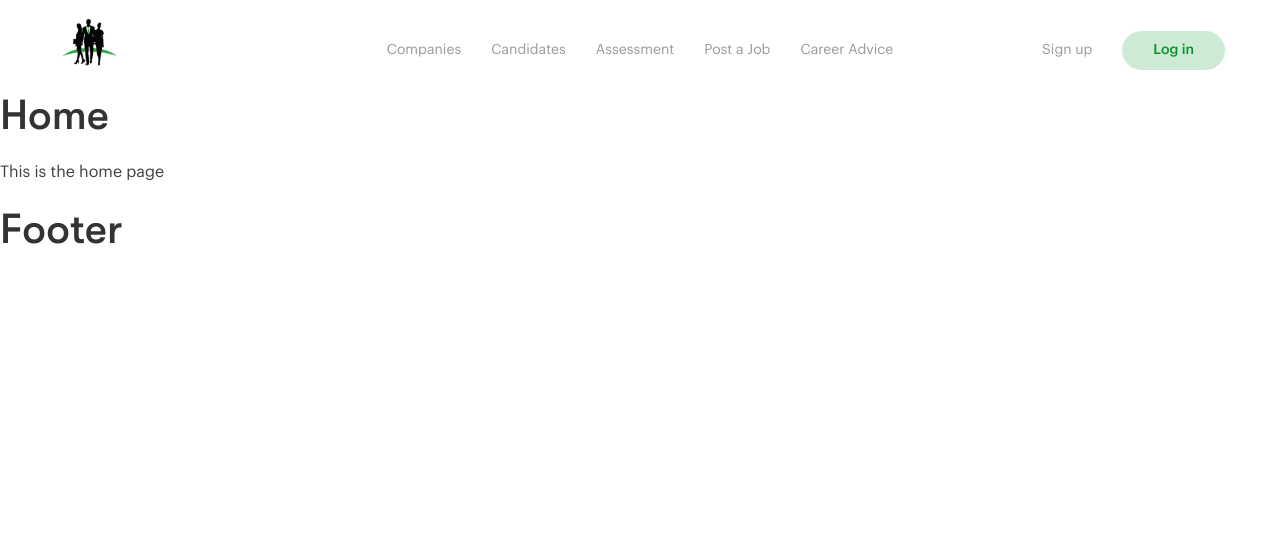
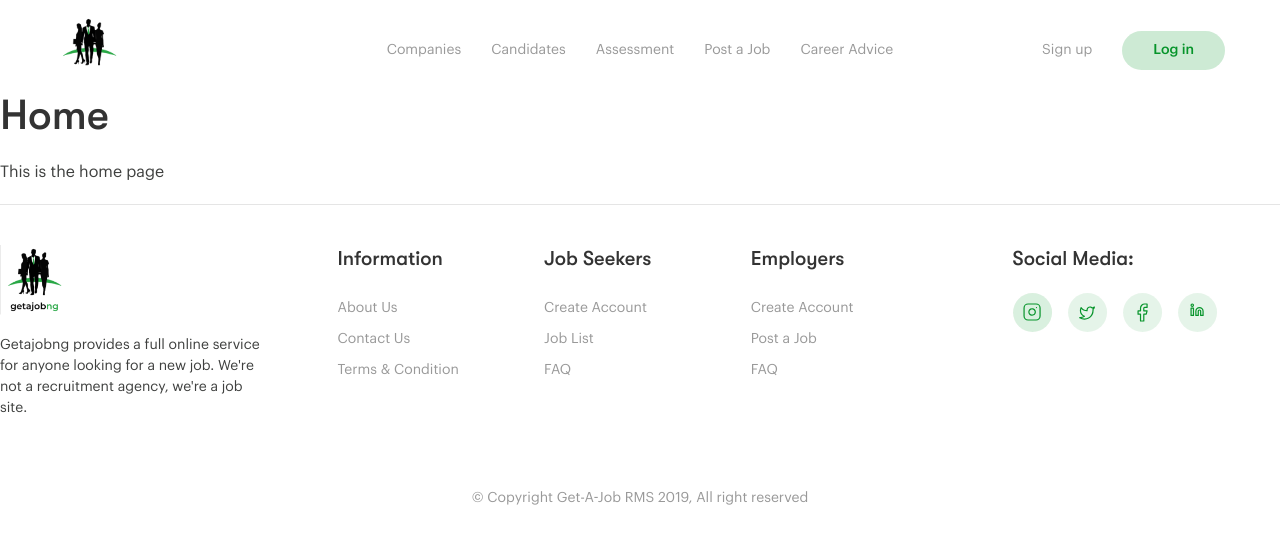
Before and after one commit to Adraheem/getajob-cloudfift-assessment, a React (Create React App) app: page / in a window 1280 px wide. Shown: the top 544 px of the page. Built offline with nearby package versions, Linux system fonts and the light colour scheme.

Commit message:
footer developed

```diff
--- /dev/null
+++ b/src/assets/data/footer-links.js
@@ -0,0 +1,78 @@
+import { facebook, instagram, linkedin, twitter } from "../images/icons";
+
+export const footerLinks = [
+  {
+    title: "Information",
+    links: [
+      {
+        name: "About Us",
+        url: "/about-us",
+      },
+      {
+        name: "Contact Us",
+        url: "/contact-us",
+      },
+      {
+        name: "Terms & Condition",
+        url: "/terms-and-condition",
+      },
+    ],
+  },
+  {
+    title: "Job Seekers",
+    links: [
+      {
+        name: "Create Account",
+        url: "/signup",
+      },
+      {
+        name: "Job List",
+        url: "job-list",
+      },
+      {
+        name: "FAQ",
+        url: "faq",
+      },
+    ],
+  },
+  {
+    title: "Employers",
+    links: [
+      {
+        name: "Create Account",
+        url: "/signup",
+      },
+      {
+        name: "Post a Job",
+        url: "post-job",
+      },
+      {
+        name: "FAQ",
+        url: "faq",
+      },
+    ],
+  },
+];
+
+export const footerSocials = [
+  {
+    title: "Instagram",
+    url: "http://www.instagram.com/getajob",
+    image: instagram,
+  },
+  {
+    title: "Twitter",
+    url: "http://www.twitter.com/getajob",
+    image: twitter,
+  },
+  {
+    title: "Facebook",
+    url: "http://www.facebook.com/getajob",
+    image: facebook,
+  },
+  {
+    title: "LinkedIn",
+    url: "http://www.linkedin.com/company/getajob",
+    image: linkedin,
+  },
+];
--- a/src/assets/images/brand/index.js
+++ b/src/assets/images/brand/index.js
@@ -1,3 +1,4 @@
 import logo from "./logo.png";
+import logoAlt from "./logo-alt.png";
 
-export { logo };
+export { logo, logoAlt };
--- /dev/null
+++ b/src/assets/images/icons/index.js
@@ -0,0 +1,6 @@
+import instagram from "./instagram.svg";
+import twitter from "./twitter.svg";
+import facebook from "./facebook.svg";
+import linkedin from "./linkedIn.svg";
+
+export { instagram, twitter, facebook, linkedin };
--- a/src/components/layout/footer/index.js
+++ b/src/components/layout/footer/index.js
@@ -1,8 +1,61 @@
+import { footerLinks, footerSocials } from "../../../assets/data/footer-links";
+import { logoAlt } from "../../../assets/images/brand";
+import styles from "../../../styles/modules/layout.module.scss";
+
 const Footer = () => {
   return (
-    <div>
-      <h1>Footer</h1>
-    </div>
+    <footer className={styles.footer}>
+      <div className="uk-container uk-container-large">
+        <div className="uk-grid-large" data-uk-grid>
+          <div className="uk-width-1-4">
+            <p>
+              <img src={logoAlt} alt="Getajobng" className={styles.logo} />
+            </p>
+
+            <p className="uk-margin-top uk-text-small">
+              Getajobng provides a full online service for anyone looking for a
+              new job. We're not a recruitment agency, we're a job site.
+            </p>
+          </div>
+          <div className="uk-width-1-2">
+            <div className="uk-grid-small uk-child-width-1-3" data-uk-grid>
+              {footerLinks.map((fl, i) => (
+                <div key={i}>
+                  <h4>{fl.title}</h4>
+
+                  <ul className="uk-nav uk-nav-default uk-text-small">
+                    {fl.links.map((flink, idx) => (
+                      <li key={idx}>
+                        <a href={flink.url}>{flink.name}</a>
+                      </li>
+                    ))}
+                  </ul>
+                </div>
+              ))}
+            </div>
+          </div>
+          <div className="uk-width-1-4">
+            <h4>Social Media:</h4>
+
+            <div className="uk-grid-small uk-child-width-auto" data-uk-grid>
+              {footerSocials.map((social, idx) => (
+                <div key={idx}>
+                  <a href={social.url} title={social.title}>
+                    <img src={social.image} alt={social.title} />
+                  </a>
+                </div>
+              ))}
+            </div>
+          </div>
+        </div>
+
+        <div className="uk-text-center uk-margin-large-top">
+          <p className="uk-text-meta">
+            &copy; Copyright Get-A-Job RMS 2019, All right reserved
+          </p>
+        </div>
+      </div>
+    </footer>
   );
 };
 
--- a/src/styles/modules/layout.module.scss
+++ b/src/styles/modules/layout.module.scss
@@ -2,3 +2,7 @@
     height: 70px;
     width: auto;
 }
+.footer > div {
+    border-top: 1px solid #e5e5e5;
+    padding: 40px 0;
+}
```
Also changed, not shown: src/assets/images/brand/logo-alt.png (added).
